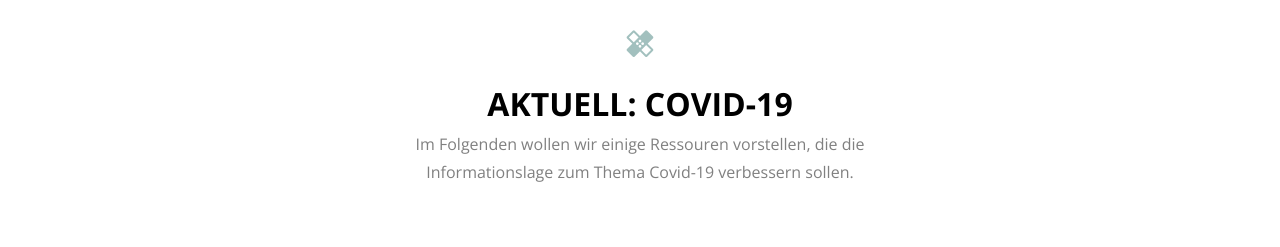
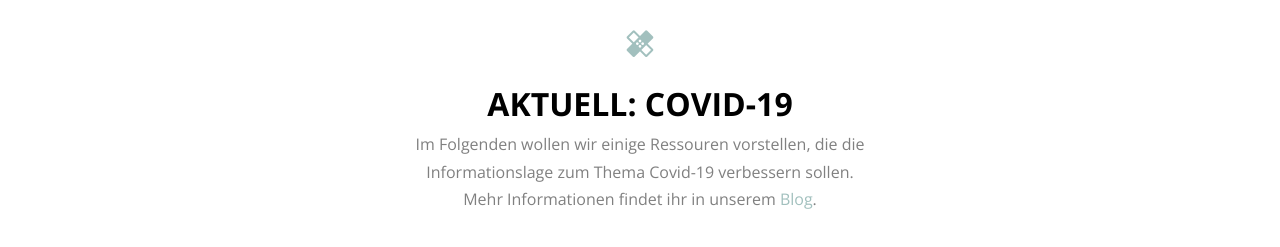
Before and after one commit to PickHub/health-story-landing, a plain HTML site: page index.html in a window 1280 px wide. Shown: the part 2120-2367 px from the top of the page. Drawn offline with nearby package versions, Linux system fonts and the light colour scheme; files whose address does not match are found by name.

Commit message:
link to blog

```diff
--- a/index.html
+++ b/index.html
@@ -162,7 +162,7 @@
               <span class="icon-healing"></span>
             </div>
             <h2 class="text-black mb-2">Aktuell: Covid-19</h2>
-            <p>Im Folgenden wollen wir einige Ressouren vorstellen, die die Informationslage zum Thema Covid-19 verbessern sollen.</p>
+            <p>Im Folgenden wollen wir einige Ressouren vorstellen, die die Informationslage zum Thema Covid-19 verbessern sollen.<br>Mehr Informationen findet ihr in unserem <a href="http://www.community.healthstory.de/category/3/blogs">Blog</a>.</p>
           </div>
         </div>
 
```
